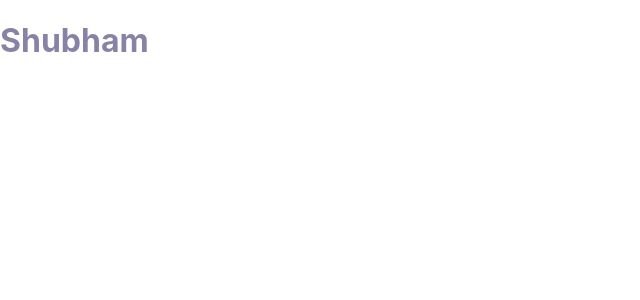
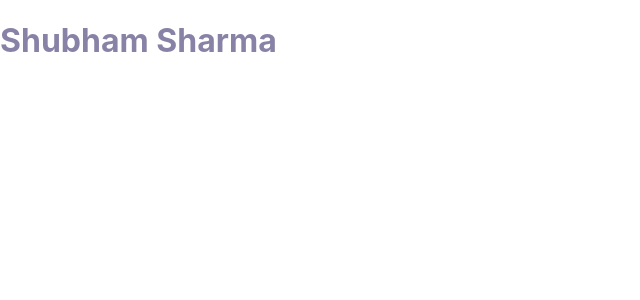
Before and after one commit to Shubhamsharma585/next-app, a Next.js app: page /profile in a window 1280 px wide. Shown: the top 300 px of the page, without its empty margins (0-640 px from the left). Built offline with nearby package versions, Linux system fonts and the light colour scheme.

Commit message:
Pair Extraordinaire patch
patching user

```diff
--- a/pages/profile.js
+++ b/pages/profile.js
@@ -5,7 +5,7 @@ function Profile() {
 
   return (
     <>
-      <h1>Shubham</h1>
+      <h1>Shubham Sharma</h1>
     </>
   );
 }
```
